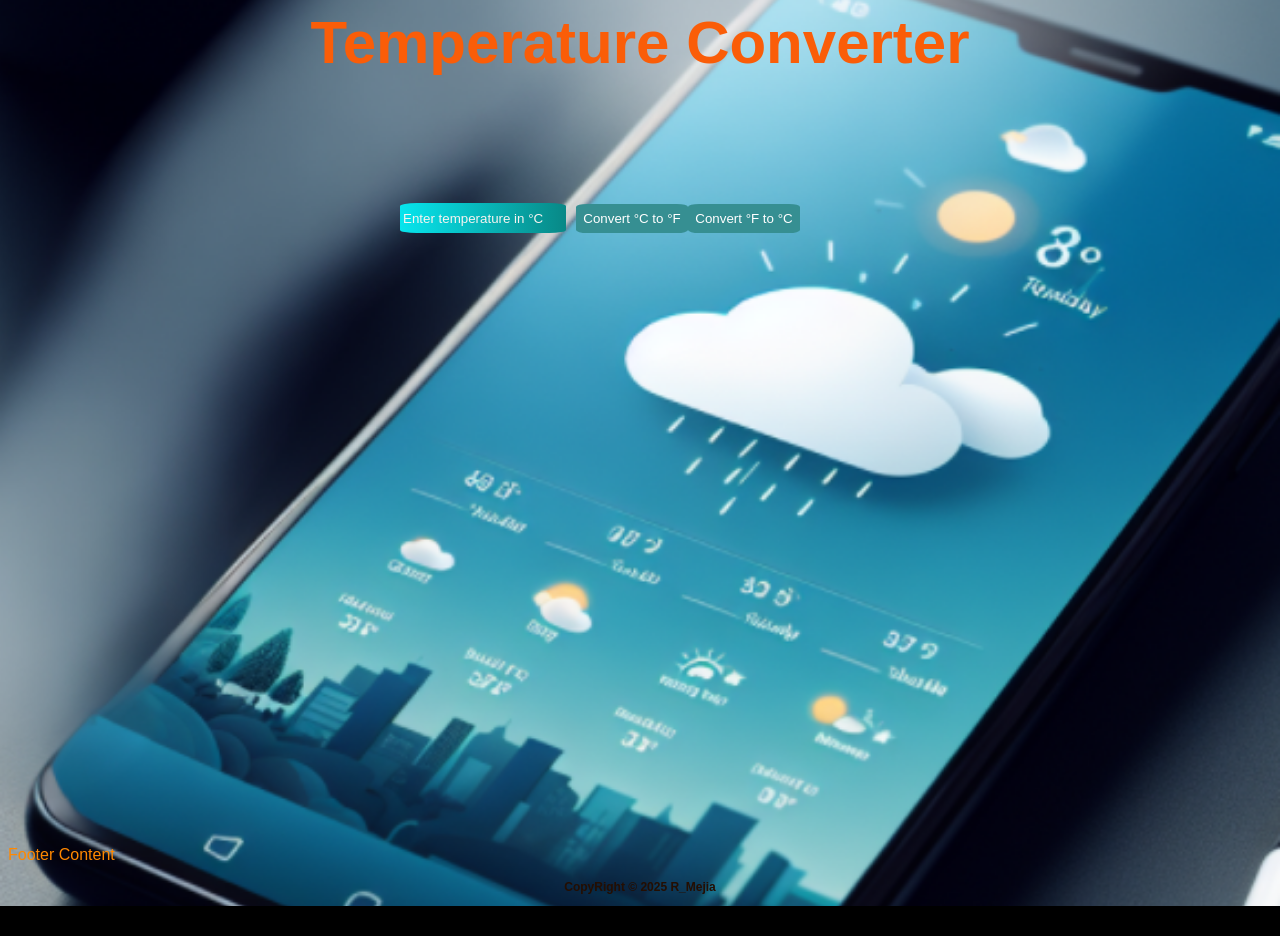
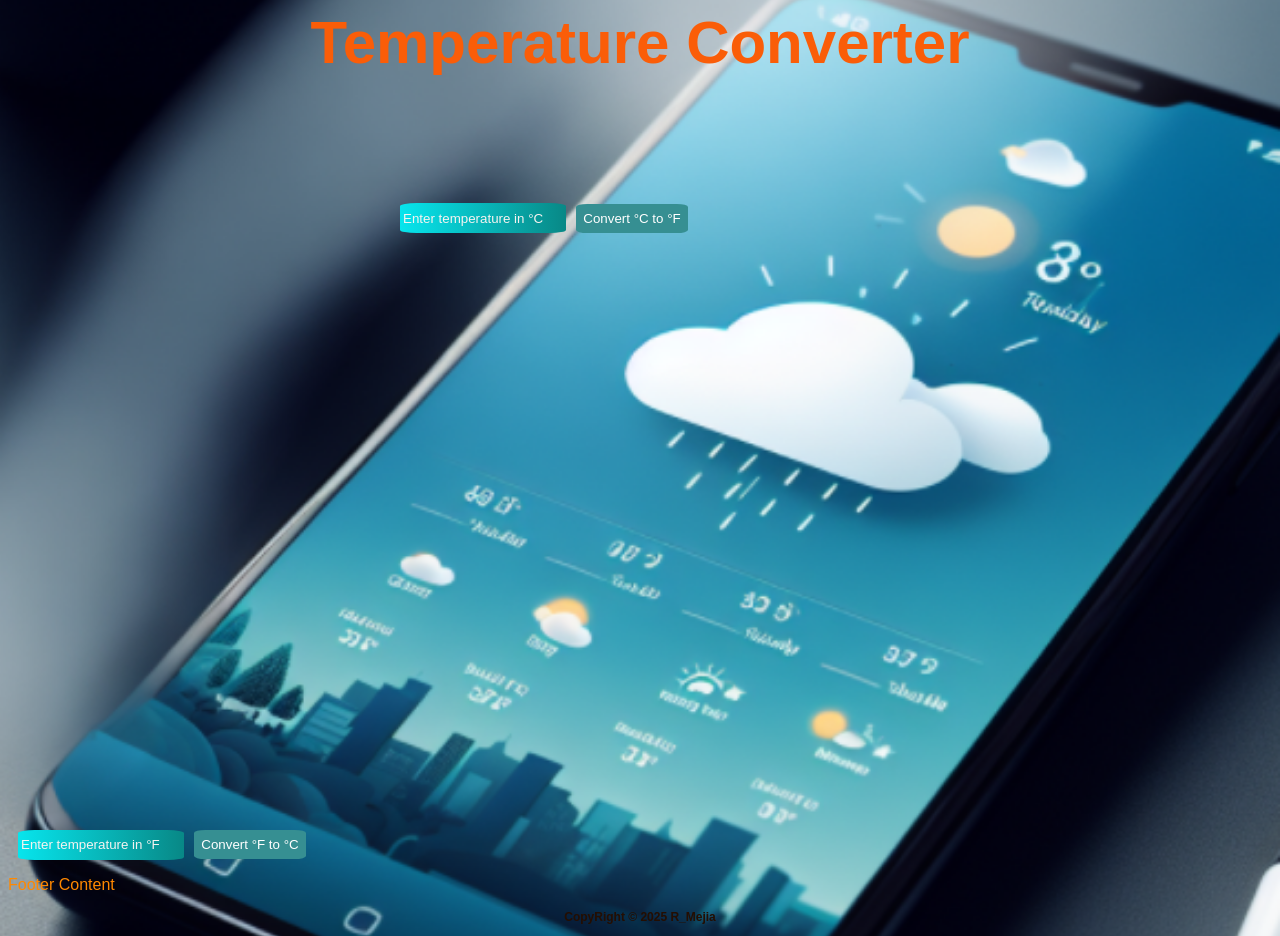
Before and after one commit to R7Mejia/Temperature-Converter, a React (Vite) app: page / in a window 1280 px wide. Before the commit the page ends 906 px from the top, so only its background shows below. Built offline with nearby package versions, Linux system fonts and the light colour scheme.

Commit message:
Update App.jsx

```diff
--- a/src/App.jsx
+++ b/src/App.jsx
@@ -24,7 +24,7 @@ function App() {
           onChange={(e) => setCelcius(e.target.value)}
         />
         <button onClick={convertTemperature}>Convert °C to °F</button>
-        <button onClick={convertTemperature}>Convert °F to °C</button>
+
 
         {farenheit && (
           <h2 key={farenheit}>
@@ -39,6 +39,23 @@ function App() {
 
 
       </div>
+
+      <div className="container2">
+        <input type="text" placeholder="Enter temperature in °F"
+          value={farenheit}
+          onChange={(e) => setFarenheit(e.target.value)}
+        />
+        <button onClick={convertTemperature}>Convert °F to °C</button>
+        {celcius && (
+          <h2 key={celcius}>
+            {celcius > 40 ? (<span style={{ color: 'darkred' }}> {`🔥`} {celcius}°C {'¡adios!'}</span>)
+              : celcius > 30 ? (<span style={{ color: 'red' }}> {`🥵`} {celcius} °C</span>)
+                : celcius >= 25 ? (<span style={{ color: 'yellow' }}> {`🤠`} {celcius} °C</span>)
+                  : (<span style={{ color: 'lightblue' }}> {`🥶`} {celcius}°C</span>
+            )}
+          </h2>
+        )}
+      </div>
       <Footer />
       <CopyRight />
     </>
```
